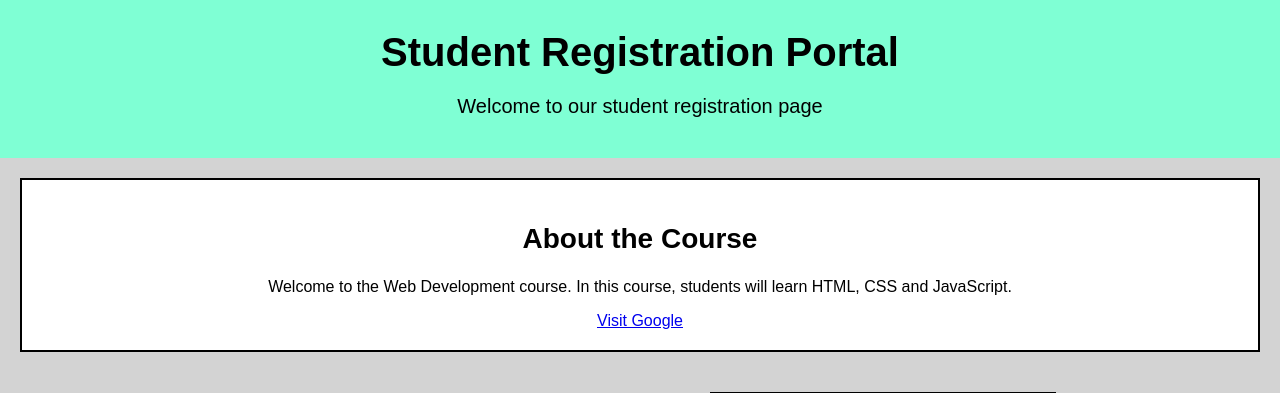
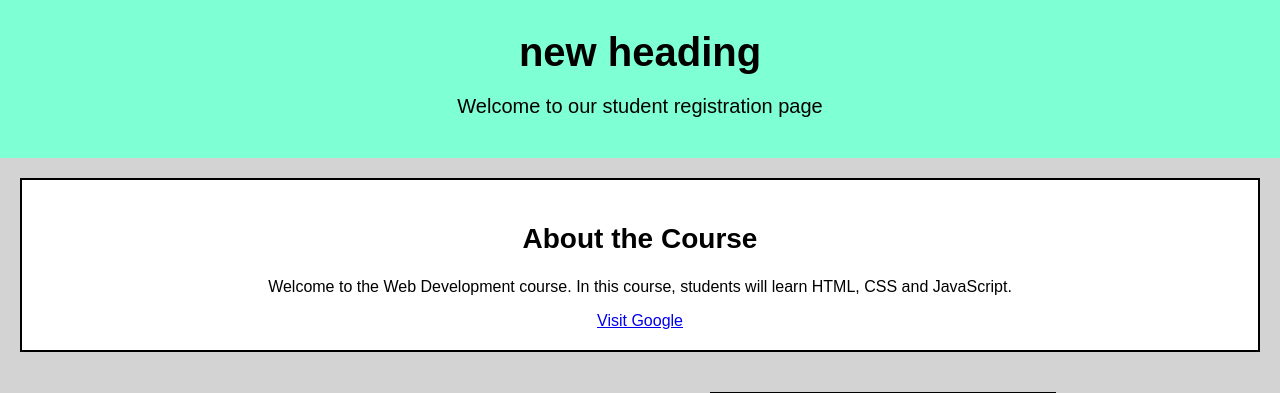
Before and after one commit to Rishab9054/flask_project, a Flask app: page / in a window 1280 px wide. Shown: the top 393 px of the page. Run offline with Flask 3, Linux system fonts and the light colour scheme.

Commit message:
made some new chnages in the heaidng og the website

```diff
--- a/templates/index.html
+++ b/templates/index.html
@@ -16,7 +16,7 @@
 
     <div class="header">
 
-        <h1 class="heading">Student Registration Portal</h1>
+        <h1 class="heading">new heading</h1>
 
         <p class="subtitle">
             Welcome to our student registration page
```
